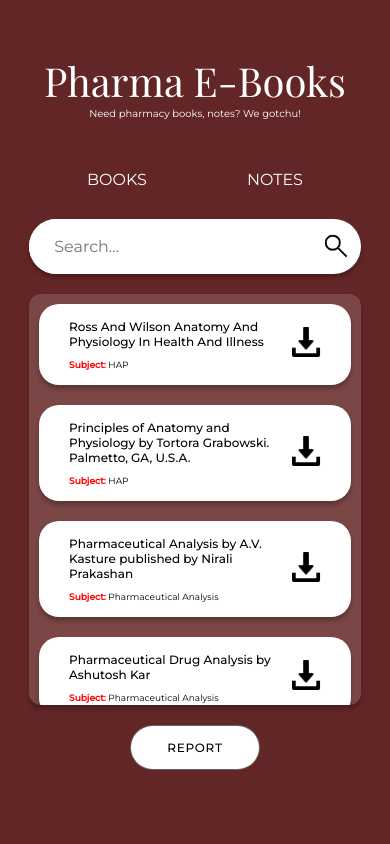
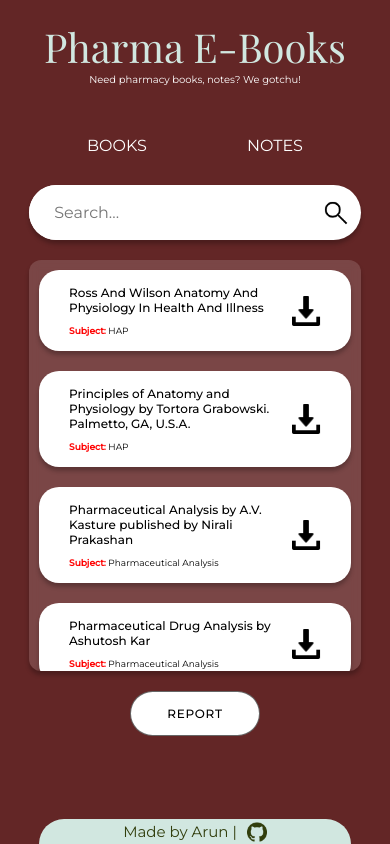
Before and after one commit to arunsamuel08/Pharma-e-books, a React (Create React App) app in the folder decipherdrugs/: page / in a window 390 px wide. Built offline with nearby package versions, Linux system fonts and the light colour scheme; a web font is replaced by a local one.

Commit message:
added credits and some ui changes

```diff
--- a/decipherdrugs/src/App.css
+++ b/decipherdrugs/src/App.css
@@ -16,11 +16,18 @@
   background-color: #fdf0e0;
   border-radius: 10px;
 }
+.main-app {
+  display: flex;
+  flex-direction: column;
+
+  align-items: center;
+}
 
 .App {
   position: relative;
   display: flex;
   height: 100vh;
+  width: 100%;
 }
 
 .App .left-div {
@@ -42,7 +49,7 @@
 }
 
 .text-container .main-heading {
-  color: white;
+  color: #d1e7e0;
   font-family: "Playfair Display", serif;
   font-size: 86px;
 }
@@ -153,6 +160,10 @@
   font-family: "Montserrat", sans-serif;
 }
 
+.right-div .nav-group a:hover {
+  color: #d1e7e0;
+}
+
 #notification-banner {
   background-color: #007bff;
   color: #fff;
@@ -180,7 +191,7 @@
   }
 
   .text-container .main-heading {
-    color: white;
+    color: #d1e7e0;
     font-family: "Playfair Display", serif;
     font-size: 75px;
   }
@@ -200,7 +211,7 @@
   }
 
   .text-container .main-heading {
-    color: white;
+    color: #d1e7e0;
     font-family: "Playfair Display", serif;
     font-size: 65px;
   }
@@ -214,6 +225,10 @@
 }
 
 @media (max-width: 800px) {
+  .main-app {
+    display: flex;
+    justify-content: flex-start;
+  }
   .App .left-div {
     display: none;
   }
@@ -221,9 +236,9 @@
   .App .right-div {
     display: flex;
     flex-direction: column;
+    justify-content: flex-start;
+    align-items: center;
     height: 100vh;
-    justify-content: center;
-    align-items: center;
     width: 100%;
     overflow: auto;
   }
@@ -233,10 +248,12 @@
     flex-direction: column;
     justify-content: center;
     align-items: center;
+    margin-top: 20px;
     margin-bottom: 20px;
   }
 
   .right-div .main-heading {
+    color: #d1e7e0;
     font-size: 40px;
   }
 
--- a/decipherdrugs/src/App.js
+++ b/decipherdrugs/src/App.js
@@ -3,6 +3,7 @@ import { useState, useEffect } from "react";
 import Notes from "./components/notes/notes";
 import BookNav from "./components/book/books";
 import Modal from "./components/modal/modal";
+import Footer from "./components/footer/footer";
 
 function App() {
   const [isMobile, setisMobile] = useState(false);
@@ -29,9 +30,8 @@ function App() {
     setIsModalOpen(!isModalOpen); // toggle the state of the modal
   };
 
-
-
   return (
+    <div className="main-app">
       <div className="App">
         {isModalOpen && <Modal onclose={handleModalToggle} />}
         <div className="left-div">
@@ -83,6 +83,8 @@ function App() {
           )}
         </div>
       </div>
+      <Footer />
+    </div>
   );
 }
 
--- /dev/null
+++ b/decipherdrugs/src/components/footer/footer.css
@@ -0,0 +1,80 @@
+.footer {
+  background-color: #d1e7e0;
+  position: fixed;
+  bottom: 0px;
+  z-index: 99;
+  width: 20%;
+  display: flex;
+  justify-content: center;
+  align-items: center;
+  color: #313e0c;
+  border-radius: 50px 50px 0px 0px;
+}
+
+.footer-cont {
+  display: flex;
+  justify-content: center;
+  align-items: center;
+  width: 100%;
+}
+
+a {
+  display: flex;
+  justify-content: center;
+  align-items: center;
+}
+
+.github a img {
+  width: 20px;
+  margin-left: 10px;
+}
+
+.credits {
+  font-family: "Montserrat", sans-serif;
+  font-size: 15px;
+}
+
+@media (max-width: 800px) {
+  .footer {
+    background-color: #d1e7e0;
+    position: fixed;
+    bottom: 0px;
+    z-index: 99;
+    width: 80%;
+    display: flex;
+    justify-content: space-around;
+    align-items: center;
+    color: #313e0c;
+    border-radius: 30px 30px 0px 0px;
+    height: 25px;
+  }
+
+  .footer-cont {
+    display: flex;
+    justify-content: center;
+    align-items: center;
+    width: 100%;
+  }
+
+  a img {
+    width: 20px;
+    margin-left: 10px;
+  }
+
+  .github a {
+    display: flex;
+    align-items: center;
+    justify-content: center;
+  }
+
+  .justline {
+    display: flex;
+    align-items: center;
+    justify-content: center;
+  }
+
+  .credits {
+    font-family: "Montserrat", sans-serif;
+    font-size: 15px;
+  }
+}
--- /dev/null
+++ b/decipherdrugs/src/components/footer/footer.js
@@ -0,0 +1,19 @@
+import "./footer.css";
+
+const Footer = () => {
+  return (
+    <div className="footer">
+      <div className="footer-cont">
+        <div className="credits">Made by Arun | </div>
+
+        <div className="github">
+          <a href="https://github.com/arunsamuel08">
+            <img src="./images/github.png" alt="gitimg" />
+          </a>
+        </div>
+      </div>
+    </div>
+  );
+};
+
+export default Footer;
--- a/decipherdrugs/src/components/notes/notes.css
+++ b/decipherdrugs/src/components/notes/notes.css
@@ -12,7 +12,7 @@
 }
 
 @media (max-width: 800px) {
- .right-div .notesContainer {
+  .right-div .notesContainer {
     height: 60%;
     width: 85%;
     display: flex;
```
Also changed, not shown: decipherdrugs/public/images/github.png. Lines whose indentation alone changed are shown as unchanged.
